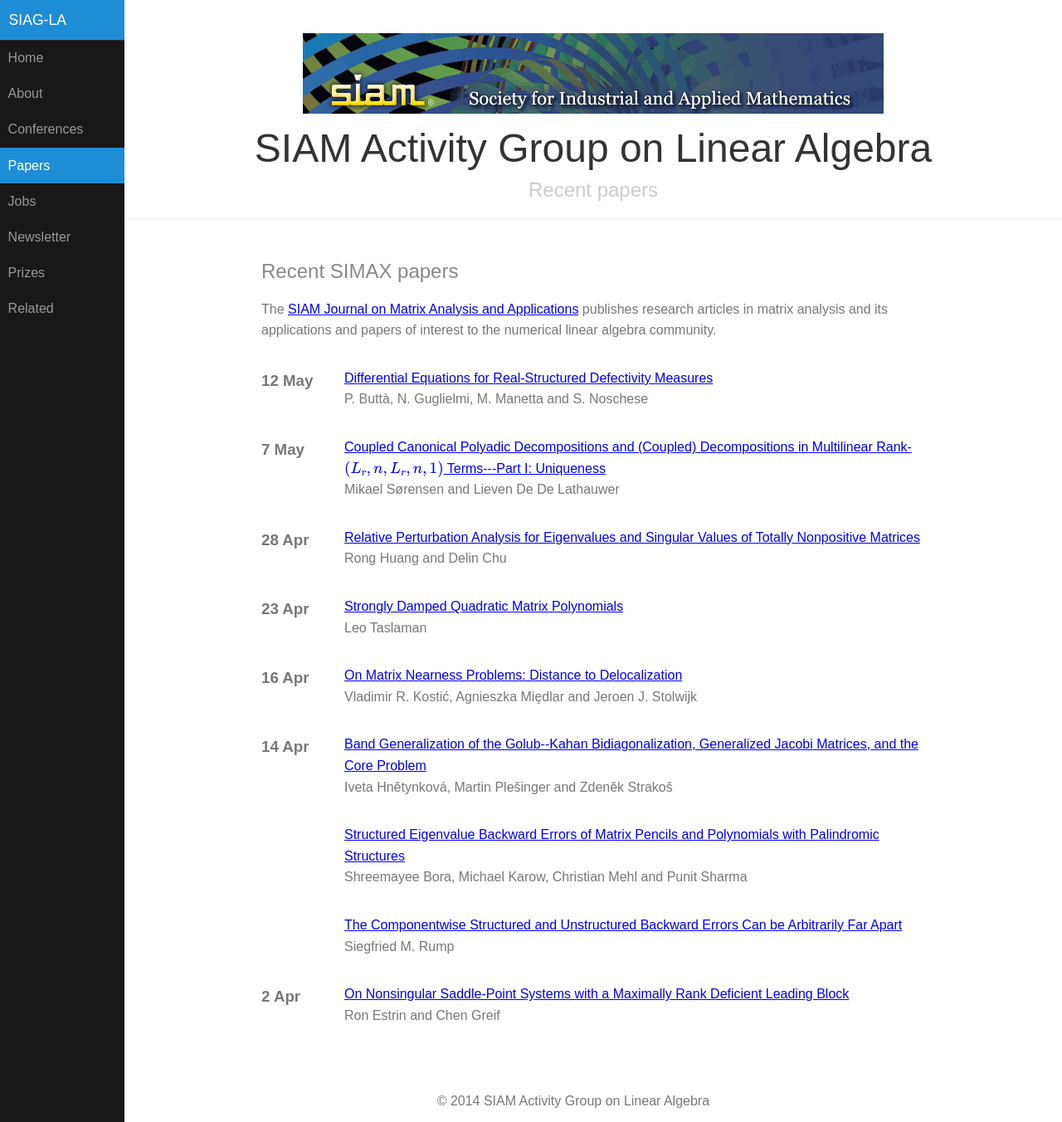
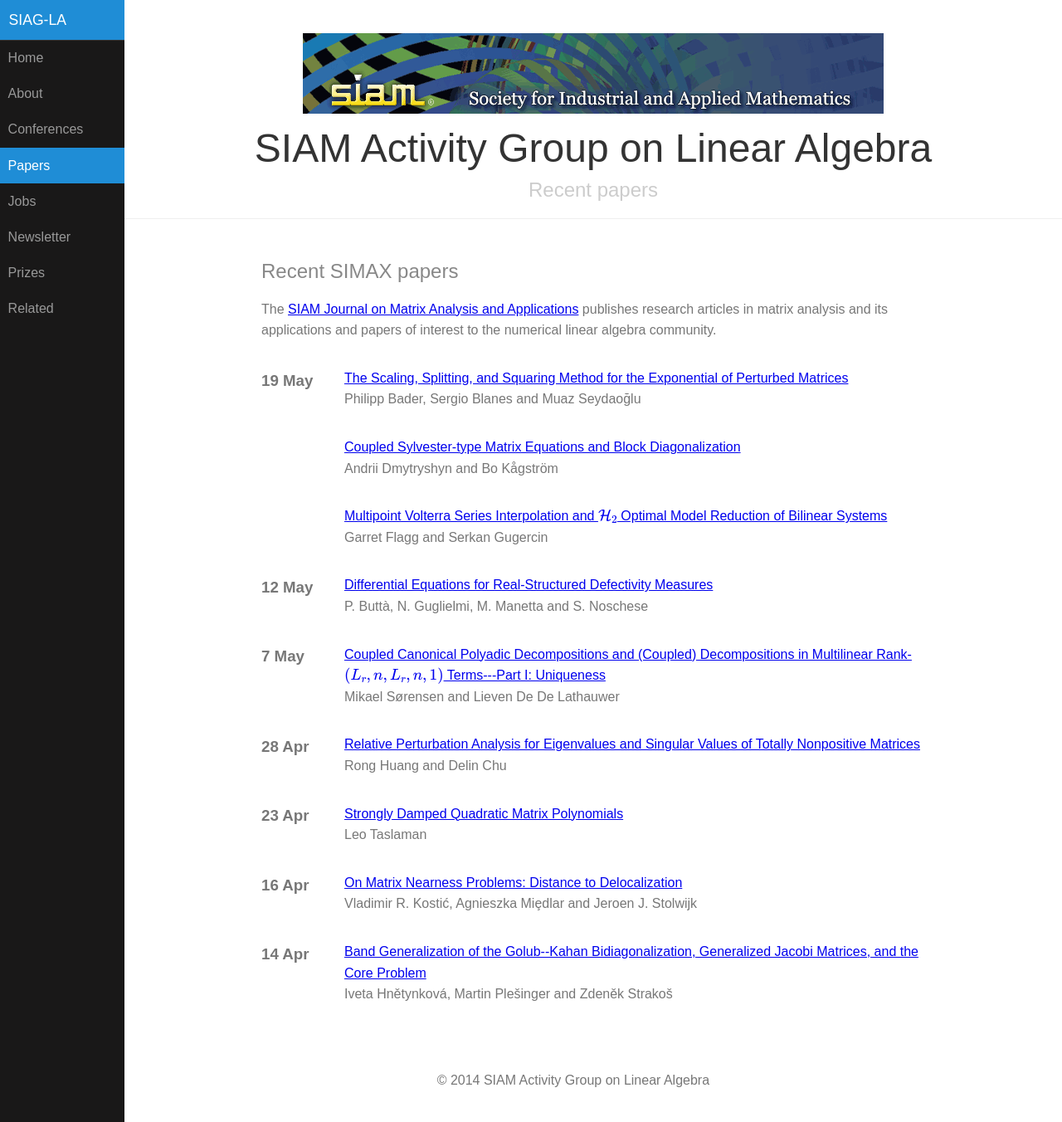
Before and after one commit to dbindel/siagla, a Jekyll site: the page built from simax.html, in a window 1280 px wide and 1352 px high. Shown: the whole window at 83% size. Built offline with Jekyll 4.4.1, drawn with Linux system fonts in a browser that asks for light colours; formulas are drawn with MathJax 3.

Commit message:
Automated updates to simax.yml

```diff
--- a/_data/simax.yml
+++ b/_data/simax.yml
@@ -865,3 +865,29 @@
   pp_start: '523'
   title: Differential Equations for Real-Structured Defectivity Measures
   volume: '36'
+- authors: Garret Flagg and Serkan Gugercin
+  date: '2015-05-19T07:00:00Z'
+  doi: doi:10.1137/130947830
+  link: http://epubs.siam.org/doi/abs/10.1137/130947830?ai=s7&mi=3ezuvv&af=R
+  pp_end: '579'
+  pp_start: '549'
+  title: Multipoint Volterra Series Interpolation and $\mathcal{H}_2$ Optimal Model
+    Reduction of Bilinear Systems
+  volume: '36'
+- authors: Andrii Dmytryshyn and Bo K&#229;gstr&#246;m
+  date: '2015-05-19T07:00:00Z'
+  doi: doi:10.1137/151005907
+  link: http://epubs.siam.org/doi/abs/10.1137/151005907?ai=s7&mi=3ezuvv&af=R
+  pp_end: '593'
+  pp_start: '580'
+  title: Coupled Sylvester-type Matrix Equations and Block Diagonalization
+  volume: '36'
+- authors: Philipp Bader, Sergio Blanes and Muaz Seydao&#287;lu
+  date: '2015-05-19T07:00:00Z'
+  doi: doi:10.1137/14098003X
+  link: http://epubs.siam.org/doi/abs/10.1137/14098003X?ai=s7&mi=3ezuvv&af=R
+  pp_end: '614'
+  pp_start: '594'
+  title: The Scaling, Splitting, and Squaring Method for the Exponential of Perturbed
+    Matrices
+  volume: '36'
```
